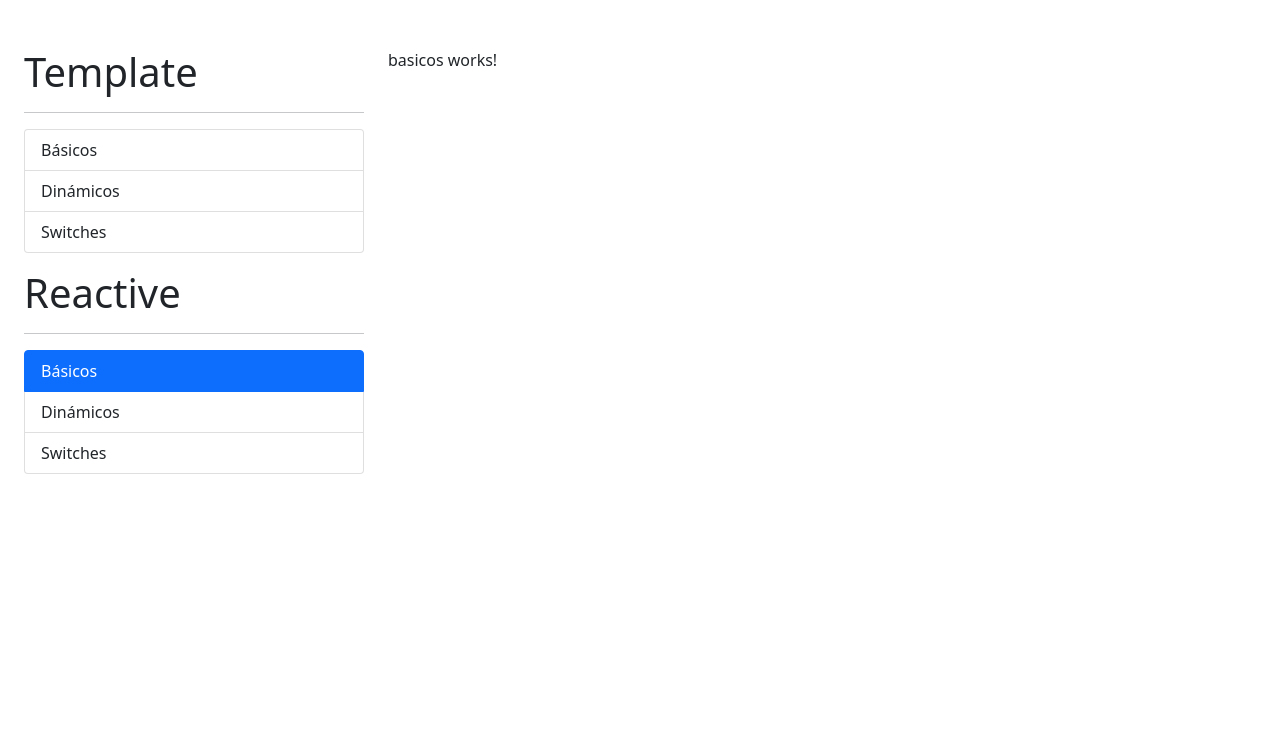
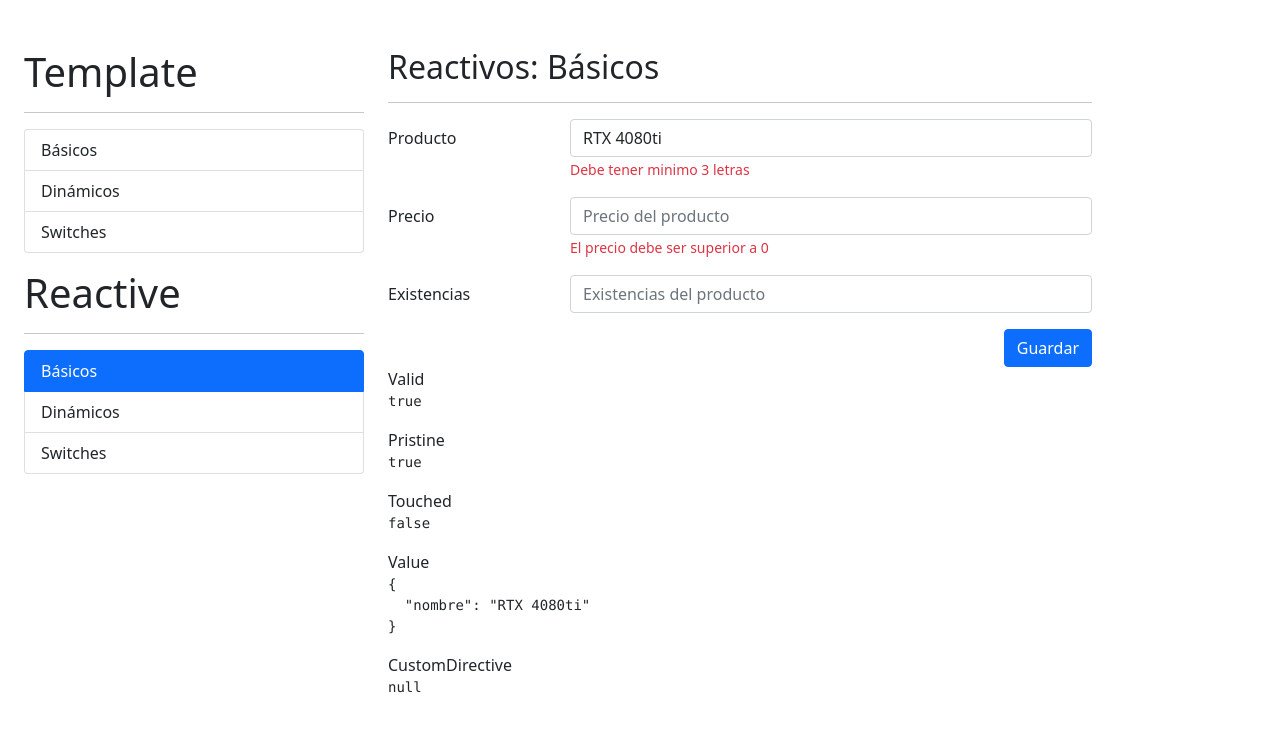
Before and after one commit to lzambranoa/formulariosApp, an Angular app: page /reactive/basicos in a window 1280 px wide. Shown: the top 732 px of the page. Built offline with nearby package versions, Linux system fonts and the light colour scheme.

Commit message:
Creación de las paginas iniciales del los formularios reactivos

```diff
--- a/src/app/reactive/basicos/basicos.component.html
+++ b/src/app/reactive/basicos/basicos.component.html
@@ -1 +1,68 @@
-<p>basicos works!</p>
+<h2>Reactivos: Básicos</h2>
+<hr>
+
+<div class="row">
+    <div class="col">
+        <form autocomplete="off" [formGroup]="miFormulario" >
+            <!--Campo del producto-->
+            <div class="mb-3 row">
+                <label class="col-sm-3 col-form-label">Producto</label>
+                <div class="col-sm-9">
+                    <input  type="text"
+                            class="form-control"
+                            formControlName="nombre"
+                            placeholder="Nombre del producto">
+
+                    <span  class="form-text text-danger">
+                        Debe tener minimo 3 letras
+                    </span>
+                </div>
+            </div>
+
+            <!--Campo del precio-->
+            <div class="mb-3 row">
+                <label class="col-sm-3 col-form-label">Precio</label>
+                <div class="col-sm-9">
+                    <input type="number" class="form-control"  placeholder="Precio del producto">
+                        <span class="form-text text-danger">
+                            El precio debe ser superior a 0
+                        </span>
+                </div>
+
+            </div>
+
+            <!--Campo del existencias-->
+            <div class="mb-3 row">
+                <label class="col-sm-3 col-form-label">Existencias</label>
+                <div class="col-sm-9">
+                    <input  type="number"
+                            class="form-control"
+                            placeholder="Existencias del producto">
+                </div>
+            </div>
+
+            <div class="row">
+                <div class="col">
+                    <button type="submit" class="btn btn-primary float-end" >
+                        Guardar
+                    </button>
+                </div>
+            </div>
+        </form>
+    </div>
+</div>
+
+<div class="row">
+    <div class="col">
+        <span>Valid</span>
+        <pre>{{miFormulario.valid}}</pre>
+        <span>Pristine</span>
+        <pre>{{miFormulario.pristine}}</pre>
+        <span>Touched</span>
+        <pre>{{miFormulario.touched}}</pre>
+        <span>Value</span>
+        <pre>{{miFormulario.value | json}}</pre>
+        <span>CustomDirective</span>
+        <pre>{{miFormulario.controls['existencias']?.errors| json}}</pre>
+    </div>
+</div>
--- a/src/app/reactive/basicos/basicos.component.ts
+++ b/src/app/reactive/basicos/basicos.component.ts
@@ -1,4 +1,5 @@
-import { Component, OnInit } from '@angular/core';
+import { Component } from '@angular/core';
+import { FormControl, FormGroup } from '@angular/forms';
 
 @Component({
   selector: 'app-basicos',
@@ -6,11 +7,13 @@
   styles: [
   ]
 })
-export class BasicosComponent implements OnInit {
+export class BasicosComponent  {
 
+  miFormulario: FormGroup = new FormGroup({
+    nombre: new FormControl('RTX 4080ti')
+  })
   constructor() { }
 
-  ngOnInit(): void {
-  }
+
 
 }
--- a/src/app/reactive/dinamicos/dinamicos.component.html
+++ b/src/app/reactive/dinamicos/dinamicos.component.html
@@ -1 +1,51 @@
-<p>dinamicos works!</p>
+<h2>Reactivos: <small>Dinamicos</small></h2>
+<hr>
+
+<form autocomplete="off">
+    <!--Nombre-->
+    <div class="mb-3 row">
+        <label class="col-sm-3 col-form-label">Nombre</label>
+        <div class="col-sm-9">
+            <input class="form-control" placeholder="Nombre de la persona">
+            <span class="form-text text-danger">
+                Este campo es obligatorio
+            </span>
+        </div>
+    </div>
+
+    <!--Agregar Favorito-->
+    <div class="mb-3 row">
+        <label class="col-sm-3 col-form-label">Agregar</label>
+        <div class="col-sm-9">
+            <div class="input-group">
+                <input class="form-control" placeholder="Agregar favorito">
+                <!--(keyup.enter)="a=1"-->
+                <button class="btn btn-outline-primary" type="button">Agregar</button>
+            </div>
+        </div>
+    </div>
+
+    <!--Agregar Lista de juegos favoritos-->
+    <div class="mb-3 row">
+        <label class="col-sm-3 col-form-label">Favoritos</label>
+        <div class="col-sm-9">
+            <!-- <div class="input-group mb-1" *ngFor="let juego of persona.favoritos; let i = index">
+                <input class="form-control">
+                <button class="btn btn-outline-danger" type="button">Eliminar</button>
+
+            </div> -->
+        </div>
+    </div>
+
+
+    <div class="row">
+        <div class="col-sm-12">
+            <button type="button" class="btn btn-primary float-end">
+                Guardar
+            </button>
+        </div>
+    </div>
+</form>
+
+<!-- <span>Persona</span>
+<pre>{{ persona | json }}</pre> -->
--- a/src/app/reactive/reactive.module.ts
+++ b/src/app/reactive/reactive.module.ts
@@ -5,6 +5,7 @@
 import { BasicosComponent } from './basicos/basicos.component';
 import { DinamicosComponent } from './dinamicos/dinamicos.component';
 import { SwitchesComponent } from './switches/switches.component';
+import { ReactiveFormsModule } from '@angular/forms';
 
 
 @NgModule({
@@ -15,6 +16,7 @@
   ],
   imports: [
     CommonModule,
+    ReactiveFormsModule,
     ReactiveRoutingModule
   ]
 })
--- a/src/app/reactive/switches/switches.component.html
+++ b/src/app/reactive/switches/switches.component.html
@@ -1 +1,87 @@
-<p>switches works!</p>
+<h2>Reactivos: Switches</h2>
+<hr>
+
+<form>
+
+    <!--Radio-->
+    <div class="row mb-3">
+        <label class="col-sm-3 col-form-label">Genero</label>
+        <div class="col-sm-9">
+            <div class="form-check">
+                <input class="form-check-input"
+                        type="radio"
+                        value="M"
+                        name="radioGenero"
+                        id="radioMasculino">
+                <label class="form-check-label" for="radioMasculino">
+                    Masculino
+                </label>
+            </div>
+            <div class="form-check">
+                <input class="form-check-input"
+                        type="radio"
+                        value="F"
+                        name="radioGenero"
+                        id="radioFemenino">
+                <label class="form-check-label" for="radioFemenino">
+                    Femenino
+                </label>
+            </div>
+        </div>
+    </div>
+
+    <!--Switches-->
+    <div class="row mb-3">
+        <label class="col-sm-3 col-form-label">Notificaciones</label>
+        <div class="col-sm-9">
+            <div class="form-check form-switch">
+                <input class="form-check-input"
+                        type="checkbox"
+                        id="flexSwitchCheckChecked">
+                <label class="form-check-label" for="flexSwitchCheckChecked">Quiero recibir notificaciones</label>
+            </div>
+        </div>
+    </div>
+
+
+    <!--Checked-->
+    <div class="row mb-3">
+        <label class="col-sm-3 col-form-label"></label>
+        <div class="col-sm-9">
+            <div class="form-check">
+                <input class="form-check-input"
+                         type="checkbox"
+                         id="flexCheckDefault">
+                <label class="form-check-label" for="flexCheckDefault">
+                    Terminos y condiciones de uso
+                </label>
+            </div>
+        </div>
+    </div>
+
+    <!--Boton-->
+    <div class="row">
+        <div class="col">
+            <button class="btn btn-primary float-end" >Guardar</button>
+        </div>
+    </div>
+</form>
+
+
+<!-- <h5>Valor del formulario</h5>
+<pre>{{miFormulario.value | json}}</pre>
+<br>
+
+<h5>Persona</h5>
+<pre>{{persona | json}}</pre>
+<br>
+
+<h5>valid</h5>
+<pre>{{miFormulario.valid}}</pre>
+<br>
+
+<h5>Términos</h5>
+<pre>{{miFormulario.controls['terminos']?.errors | json }}</pre>
+<br>
+
+<pre>Condiciones: </pre> -->
```
